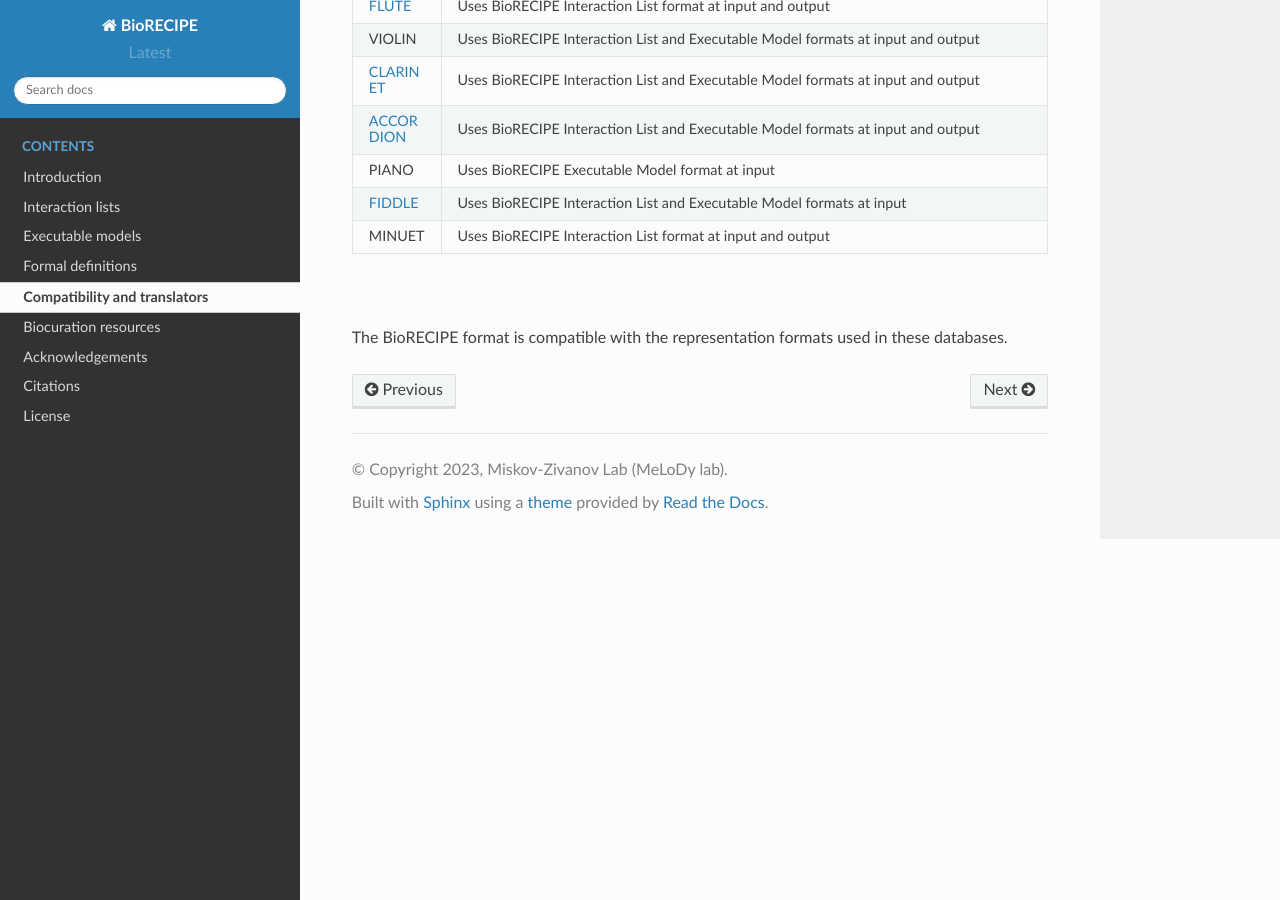
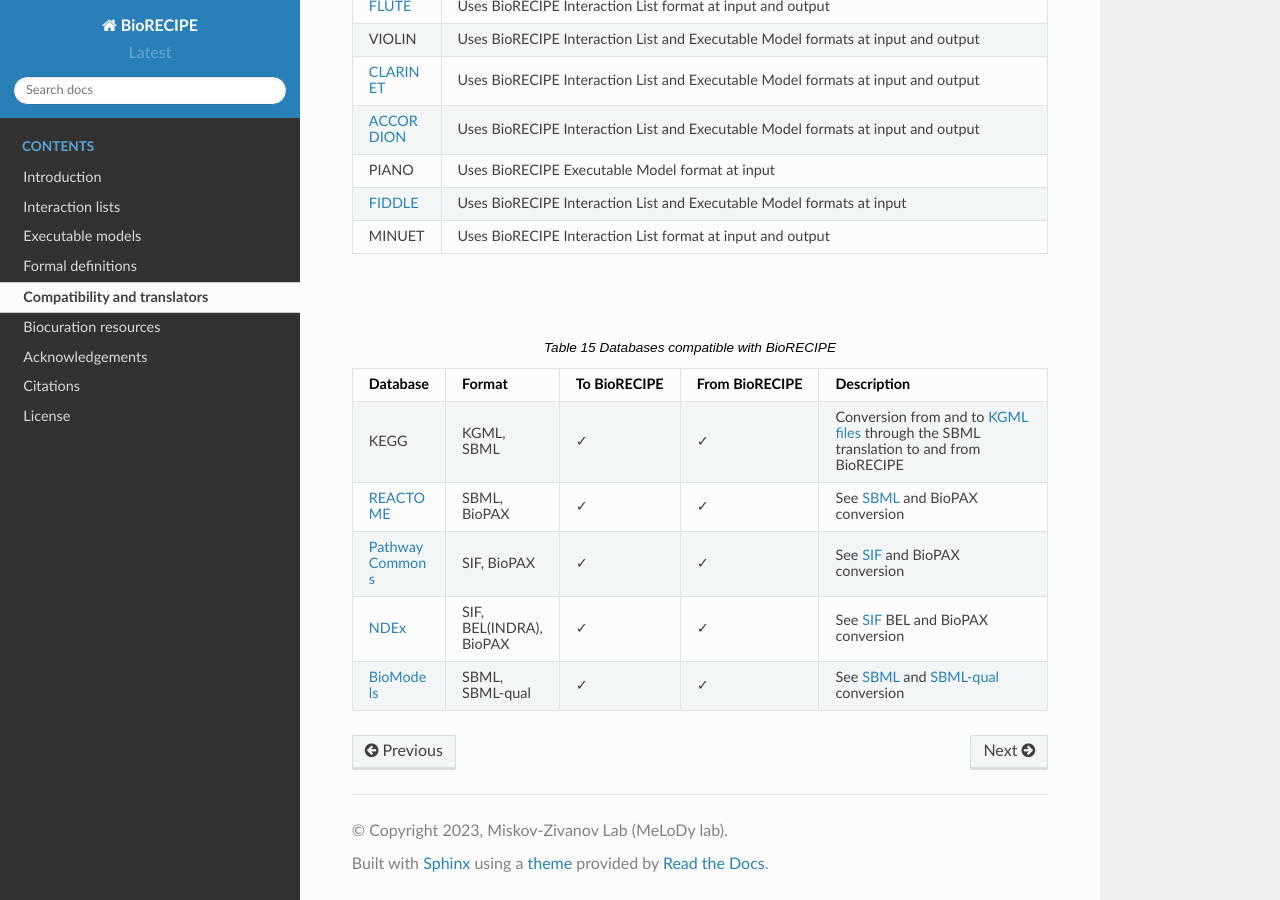
Before and after one commit to pitt-miskov-zivanov-lab/BioRECIPE, a Sphinx documentation site: the page built from docs/compatibility.rst, in a window 1280 px wide and 900 px high, scrolled down 1498 px. Built offline with Sphinx 7.4.7 and the Read the Docs theme 2.0.0, drawn with Linux system fonts in a browser that asks for light colours; some of the changed text lies outside the part shown.

Commit message:
Update compatibility.rst

```diff
--- a/docs/compatibility.rst
+++ b/docs/compatibility.rst
@@ -14,7 +14,7 @@ The BioRECIPE format is compatible with a range of representation formats, datab
     SBML-qual, RDF/XML, ✓, ✓, `Translation <https://github.com/pitt-miskov-zivanov-lab/BioRECIPE/tree/main/translators/sbmlqual>`_ to and from BioRECIPE Executable Model
     SIF, TXT, ✓, ✓, `Translation <https://github.com/pitt-miskov-zivanov-lab/BioRECIPE/tree/main/translators/SIF>`_ to and from BioRECIPE Interaction List and from BioRECIPE Executable Model
     BioPAX, "RDF/OWL, SBML", ✓, ✓, `Conversion <https://github.com/pitt-miskov-zivanov-lab/BioRECIPE/tree/main/translators/sbml>`_ from and to BioPAX files can be done through SBML translation to and from BioRECIPE
-    BEL, TXT (INDRA), ✓, ✓, `Conversion <https://indra.readthedocs.io/en/latest/modules/sources/bel/index.html>`__ from and to `BEL <https://github.com/pybel/pybel>`__ statements through INDRA statements
+    BEL, TXT (INDRA), ✓, ✓, Conversion from and to `BEL statements <https://github.com/pybel/pybel>`_ through `INDRA statements <https://indra.readthedocs.io/en/latest/modules/sources/bel/index.html>`_
     PySB, SBML, ✓, ✓, `Translation <https://github.com/pitt-miskov-zivanov-lab/BioRECIPE/tree/main/translators/sbml>`_ from and to `PySB files <https://pysb.readthedocs.io/en/stable/modules/export/sbml.html>`_ can be done through the SBML translation to and from BioRECIPE
 
 |
@@ -50,15 +50,12 @@ The BioRECIPE format is compatible with a range of representation formats, datab
 
 |
 
-
-The BioRECIPE format is compatible with the representation formats used in these databases.
-
 .. csv-table:: Databases compatible with BioRECIPE
-    :header: Database, Format, To BioRECIPE, From BioRECIPE, Translation description, Translation link
+    :header: Database, Format, To BioRECIPE, From BioRECIPE, Description
     :widths: 8, 8, 9, 9, 66
 
-    KEGG, KGML SBML,✓, ✓,Conversion from and to KGML files through the SBML translation to and from BioRECIPE, `Link <https://github.com/draeger-lab/KEGGtranslator>`__
-    REACTOME, SBML BioPAX,✓, ✓,See SBML and BioPAX conversion ,`Link <https://reactome.org/>`__
-    Pathway Commons,SIF BioPAX,✓, ✓,See SIF and BioPAX conversion,`Link <https://www.pathwaycommons.org/pc2/formats>`__
-    NDEx,SIF BEL (INDRA) BioPAX, ✓, ✓, See SIF BEL and BioPAX conversion, `Link <https://home.ndexbio.org/network-formats/>`__
-    BioModels, SBML SBML-qual, ✓, ✓,See SBML and SBML-qual conversion, `Link <https://www.ebi.ac.uk/biomodels/>`__
+    KEGG, "KGML, SBML", ✓, ✓, Conversion from and to `KGML files <https://github.com/draeger-lab/KEGGtranslator>`_ through the SBML translation to and from BioRECIPE
+    `REACTOME <https://reactome.org/>`_, "SBML, BioPAX", ✓, ✓, See `SBML <https://github.com/pitt-miskov-zivanov-lab/BioRECIPE/tree/main/translators/sbml>`_ and BioPAX conversion
+    `Pathway Commons <https://www.pathwaycommons.org/pc2/formats>`_, "SIF, BioPAX", ✓, ✓, See `SIF <https://github.com/pitt-miskov-zivanov-lab/BioRECIPE/tree/main/translators/SIF>`_ and BioPAX conversion
+    `NDEx <https://home.ndexbio.org/network-formats/>`__, "SIF, BEL(INDRA), BioPAX", ✓, ✓, See `SIF <https://github.com/pitt-miskov-zivanov-lab/BioRECIPE/tree/main/translators/SIF>`_ BEL and BioPAX conversion
+    `BioModels <https://www.ebi.ac.uk/biomodels/>`__, "SBML, SBML-qual", ✓, ✓, See `SBML <https://github.com/pitt-miskov-zivanov-lab/BioRECIPE/tree/main/translators/sbml>`_ and `SBML-qual <https://github.com/pitt-miskov-zivanov-lab/BioRECIPE/tree/main/translators/sbmlqual>`_ conversion
```
